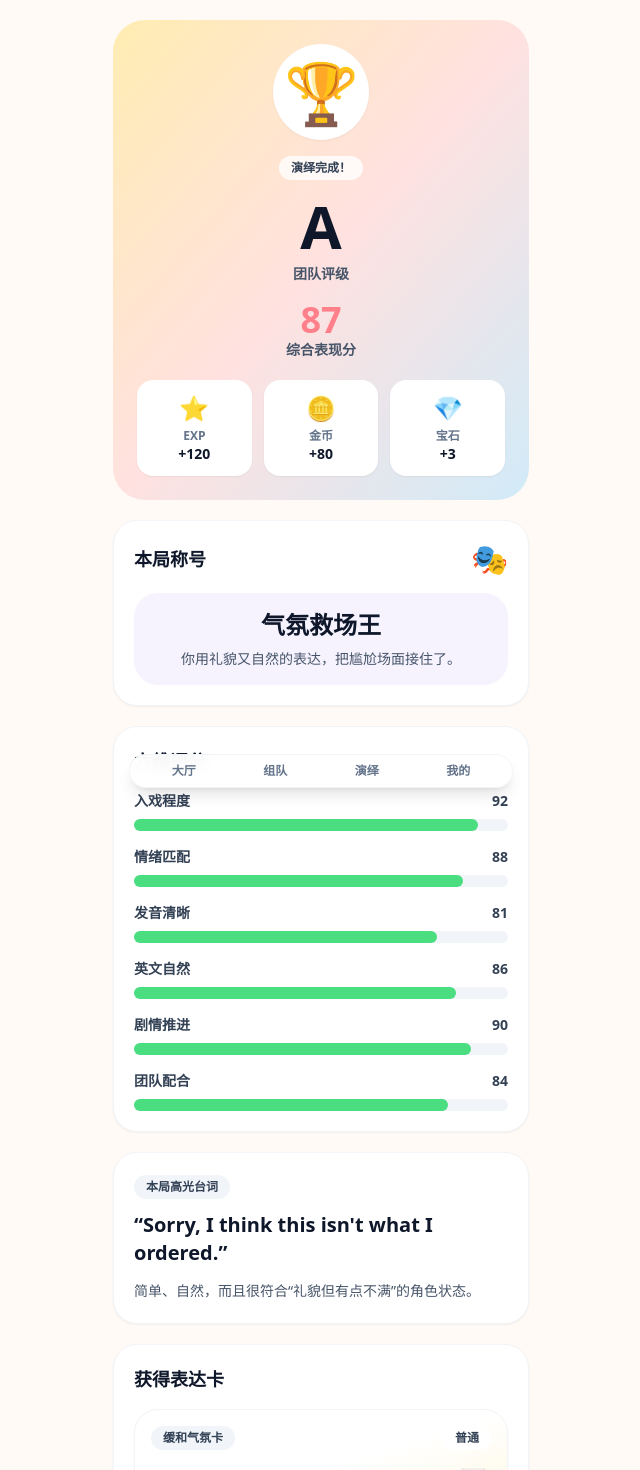
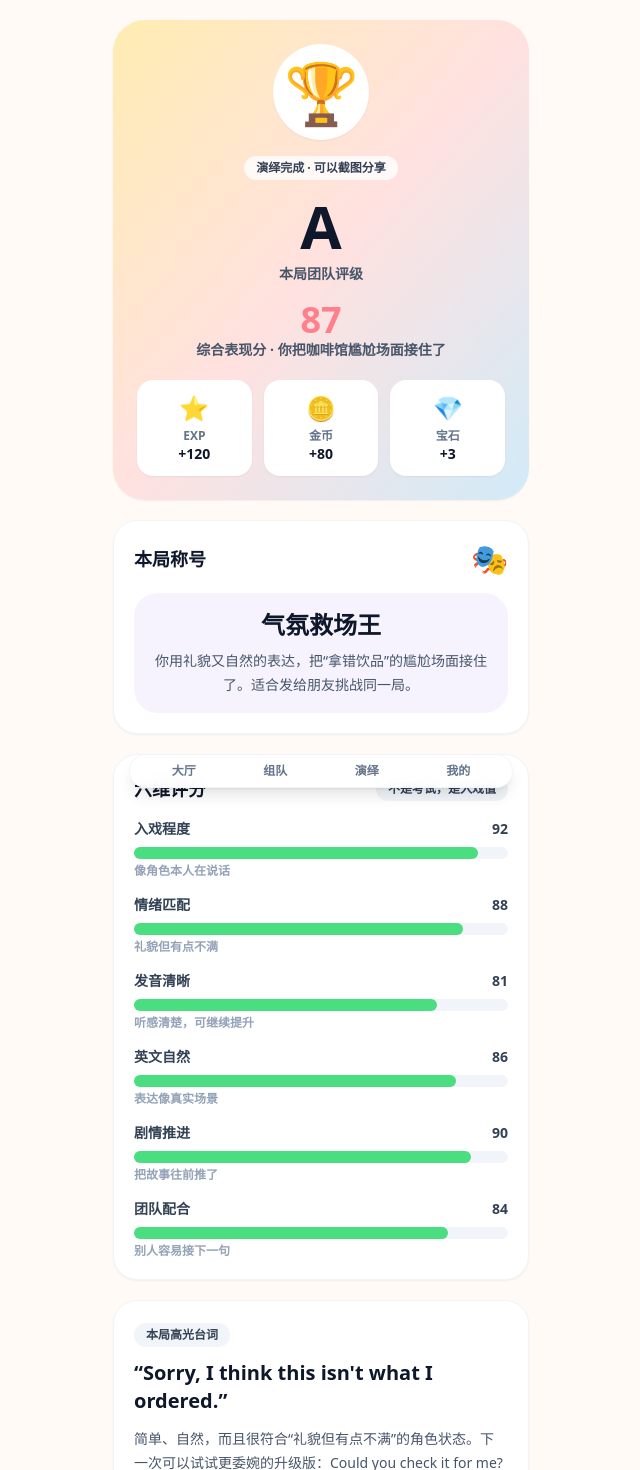
Before and after one commit to shuchaoye17-del/english-roleplay-party, a Next.js app: page /result/1 in a window 1280 px wide. Shown: the top 1470 px of the page, without its empty margins (319-959 px from the left). Built offline with nearby package versions, Linux system fonts and the light colour scheme.

Commit message:
Polish result page for shareable demo

```diff
--- a/src/app/result/[id]/page.tsx
+++ b/src/app/result/[id]/page.tsx
@@ -6,12 +6,12 @@ import { RewardBadge } from '@/components/RewardBadge';
 import { ExpressionCardView } from '@/components/ExpressionCardView';
 
 const scores = [
-  { label: '入戏程度', value: 92 },
-  { label: '情绪匹配', value: 88 },
-  { label: '发音清晰', value: 81 },
-  { label: '英文自然', value: 86 },
-  { label: '剧情推进', value: 90 },
-  { label: '团队配合', value: 84 }
+  { label: '入戏程度', value: 92, hint: '像角色本人在说话' },
+  { label: '情绪匹配', value: 88, hint: '礼貌但有点不满' },
+  { label: '发音清晰', value: 81, hint: '听感清楚，可继续提升' },
+  { label: '英文自然', value: 86, hint: '表达像真实场景' },
+  { label: '剧情推进', value: 90, hint: '把故事往前推了' },
+  { label: '团队配合', value: 84, hint: '别人容易接下一句' }
 ];
 
 export default function ResultPage({ params }: { params: { id: string } }) {
@@ -20,13 +20,13 @@ export default function ResultPage({ params }: { params: { id: string } }) {
 
   return (
     <PhoneShell className="pb-24">
-      <section className="overflow-hidden rounded-[2rem] bg-gradient-to-br from-sunshine/40 via-coral/20 to-sky/30 p-6 text-center">
+      <section className="overflow-hidden rounded-[2rem] bg-gradient-to-br from-sunshine/40 via-coral/20 to-sky/30 p-6 text-center shadow-sm">
         <div className="mx-auto grid h-24 w-24 place-items-center rounded-full bg-white text-6xl shadow-sm">🏆</div>
-        <Badge className="mt-4 bg-white/80">演绎完成！</Badge>
+        <Badge className="mt-4 bg-white/80">演绎完成 · 可以截图分享</Badge>
         <h1 className="mt-4 text-6xl font-black text-slate-900">A</h1>
-        <p className="mt-2 text-sm font-bold text-slate-600">团队评级</p>
+        <p className="mt-2 text-sm font-bold text-slate-600">本局团队评级</p>
         <p className="mt-4 text-4xl font-black text-coral">{total}</p>
-        <p className="text-sm font-bold text-slate-600">综合表现分</p>
+        <p className="text-sm font-bold text-slate-600">综合表现分 · 你把咖啡馆尴尬场面接住了</p>
         <div className="mt-5 grid grid-cols-3 gap-3">
           <RewardBadge icon="⭐" label="EXP" value={`+${rewards.exp}`} />
           <RewardBadge icon="🪙" label="金币" value={`+${rewards.coins}`} />
@@ -41,12 +41,15 @@ export default function ResultPage({ params }: { params: { id: string } }) {
         </div>
         <div className="rounded-3xl bg-partyPurple/10 p-4 text-center">
           <p className="text-2xl font-black text-slate-900">气氛救场王</p>
-          <p className="mt-2 text-sm text-slate-600">你用礼貌又自然的表达，把尴尬场面接住了。</p>
+          <p className="mt-2 text-sm leading-6 text-slate-600">你用礼貌又自然的表达，把“拿错饮品”的尴尬场面接住了。适合发给朋友挑战同一局。</p>
         </div>
       </Card>
 
       <Card className="mt-5 space-y-4">
-        <h2 className="text-lg font-black text-slate-900">六维评分</h2>
+        <div className="flex items-center justify-between">
+          <h2 className="text-lg font-black text-slate-900">六维评分</h2>
+          <Badge className="bg-fresh/20">不是考试，是入戏值</Badge>
+        </div>
         {scores.map((score) => (
           <div key={score.label}>
             <div className="mb-2 flex items-center justify-between text-sm font-bold text-slate-700">
@@ -54,6 +57,7 @@ export default function ResultPage({ params }: { params: { id: string } }) {
               <span>{score.value}</span>
             </div>
             <ProgressBar value={score.value} />
+            <p className="mt-1 text-xs font-bold text-slate-400">{score.hint}</p>
           </div>
         ))}
       </Card>
@@ -61,7 +65,7 @@ export default function ResultPage({ params }: { params: { id: string } }) {
       <Card className="mt-5 space-y-3">
         <Badge className="bg-sky/20">本局高光台词</Badge>
         <p className="text-xl font-black text-slate-900">“Sorry, I think this isn&apos;t what I ordered.”</p>
-        <p className="text-sm leading-6 text-slate-600">简单、自然，而且很符合“礼貌但有点不满”的角色状态。</p>
+        <p className="text-sm leading-6 text-slate-600">简单、自然，而且很符合“礼貌但有点不满”的角色状态。下一次可以试试更委婉的升级版：Could you check it for me?</p>
       </Card>
 
       <Card className="mt-5 space-y-4">
@@ -72,11 +76,13 @@ export default function ResultPage({ params }: { params: { id: string } }) {
       </Card>
 
       <Card className="mt-5 bg-sky/10 text-sm leading-6 text-slate-600">
-        本局有 1 个回合可由剧场助演完成，剧情仍顺利通关。其他玩家不会受到惩罚。
+        <p className="font-black text-slate-900">分享文案</p>
+        <p className="mt-1">我刚用英语演完一局咖啡馆小剧场，拿到“气氛救场王”。你也来试试：3 分钟一局，不会说也有救场台词。</p>
       </Card>
 
       <div className="mt-5 grid gap-3">
         <Button href={`/play/${scenario.id}`}>再来一局</Button>
+        <Button href="/cards" className="bg-partyPurple">查看我的表达卡</Button>
         <Button href="/lobby" className="bg-slate-900">返回大厅</Button>
       </div>
       <BottomNav />
```
